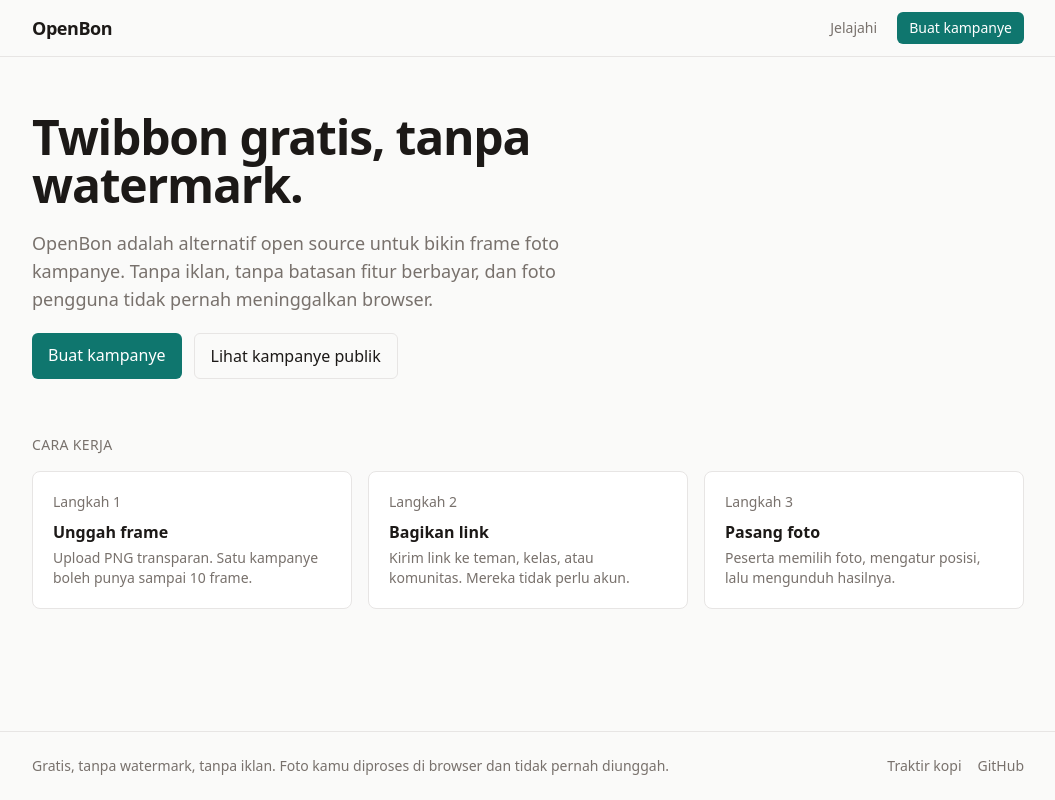
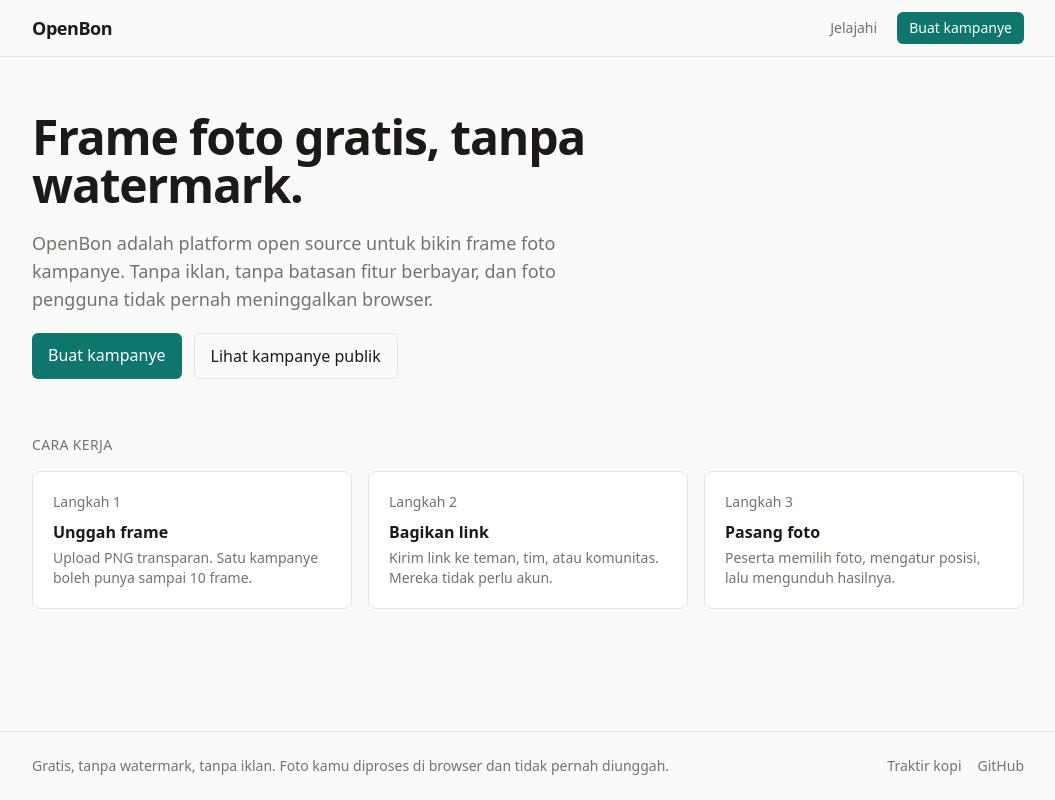
Before and after one commit to reinharddev/openbon, a Next.js app: page / in a window 1280 px wide. Shown: the whole page, without its empty margins (112-1167 px from the left). Built offline with nearby package versions, Linux system fonts and the light colour scheme; no server answers.

Commit message:
Make copy generic: remove school and brand references

```diff
--- a/src/app/layout.tsx
+++ b/src/app/layout.tsx
@@ -5,7 +5,7 @@
 export const metadata: Metadata = {
 	title: { default: "OpenBon", template: "%s · OpenBon" },
 	description:
-		"Bikin dan pakai frame foto (twibbon) gratis. Tanpa watermark, tanpa iklan, tanpa pelacakan. Open source.",
+		"Bikin dan pakai frame foto untuk kampanye, acara, atau komunitas secara gratis. Tanpa watermark, tanpa iklan, tanpa pelacakan. Open source.",
 };
 
 const donateUrl = process.env.NEXT_PUBLIC_DONATE_URL;
--- a/src/app/page.tsx
+++ b/src/app/page.tsx
@@ -2,7 +2,7 @@
 
 const steps = [
 	{ title: "Unggah frame", body: "Upload PNG transparan. Satu kampanye boleh punya sampai 10 frame." },
-	{ title: "Bagikan link", body: "Kirim link ke teman, kelas, atau komunitas. Mereka tidak perlu akun." },
+	{ title: "Bagikan link", body: "Kirim link ke teman, tim, atau komunitas. Mereka tidak perlu akun." },
 	{ title: "Pasang foto", body: "Peserta memilih foto, mengatur posisi, lalu mengunduh hasilnya." },
 ];
 
@@ -11,10 +11,10 @@
 		<div className="flex flex-col gap-14">
 			<section className="flex flex-col items-start gap-5 pt-6">
 				<h1 className="max-w-2xl text-4xl font-semibold tracking-tight sm:text-5xl">
-					Twibbon gratis, tanpa watermark.
+					Frame foto gratis, tanpa watermark.
 				</h1>
 				<p className="max-w-xl text-lg text-muted">
-					OpenBon adalah alternatif open source untuk bikin frame foto kampanye. Tanpa iklan, tanpa batasan
+					OpenBon adalah platform open source untuk bikin frame foto kampanye. Tanpa iklan, tanpa batasan
 					fitur berbayar, dan foto pengguna tidak pernah meninggalkan browser.
 				</p>
 				<div className="flex flex-wrap gap-3">
--- a/src/components/CreateForm.tsx
+++ b/src/components/CreateForm.tsx
@@ -124,7 +124,7 @@
 					value={title}
 					onChange={(e) => setTitle(e.target.value)}
 					className={inputClass}
-					placeholder="Contoh: Dies Natalis SMA Citra Berkat"
+					placeholder="Contoh: Hari Kemerdekaan 2026"
 				/>
 			</div>
 
@@ -202,7 +202,7 @@
 						onChange={(e) => setSlug(e.target.value)}
 						pattern="[a-z0-9][a-z0-9\-]{1,38}[a-z0-9]"
 						className={inputClass}
-						placeholder="dies-natalis-2026"
+						placeholder="hari-kemerdekaan-2026"
 					/>
 				</div>
 			</div>
```
Also changed, not shown: 1 other file (tests, documents, lock files or other folders).
